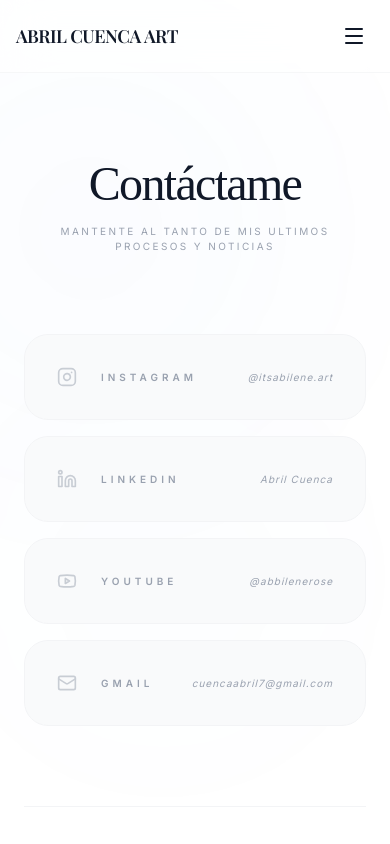
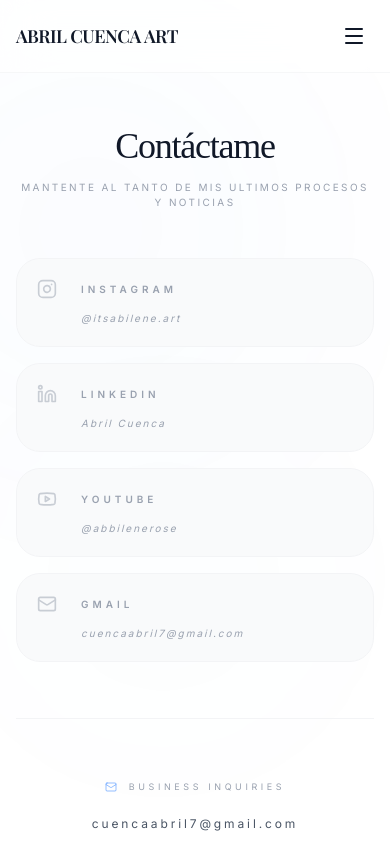
Before and after one commit to Ivan-rgb-ops/Portafolio-Digital-Art, a React (Vite) app: page /#/socials in a window 390 px wide. Shown: the top 844 px of the page. Built offline with nearby package versions, Linux system fonts and the light colour scheme; a web font is replaced by a local one.

Commit message:
Refactor Socials component layout and styles

```diff
--- a/pages/Socials.jsx
+++ b/pages/Socials.jsx
@@ -24,9 +24,9 @@
   ];
 
   return (
-    <div className="px-6 py-20 max-w-2xl mx-auto">
-      <header className="mb-20 text-center">
-        <h1 className="motion-reveal text-5xl md:text-6xl font-editorial mb-4 text-gray-900 leading-none">Contáctame</h1>
+    <div className="px-4 sm:px-6 py-12 sm:py-20 max-w-2xl mx-auto">
+      <header className="mb-12 sm:mb-20 text-center">
+        <h1 className="motion-reveal text-4xl sm:text-5xl md:text-6xl font-editorial mb-4 text-gray-900 leading-none">Contáctame</h1>
         <p className="motion-reveal motion-delay-1 font-meta text-gray-400 text-[10px] uppercase">Mantente al tanto de mis ultimos procesos y noticias</p>
       </header>
 
@@ -37,24 +37,24 @@
             href={link.url}
             target="_blank"
             rel="noopener noreferrer"
-            className="motion-reveal hover-card group flex items-center justify-between p-8 bg-gray-50 hover:bg-white border border-gray-100 hover:border-blue-500/30 transition-all duration-500 rounded-[24px]"
+            className="motion-reveal hover-card group flex flex-col sm:flex-row items-start sm:items-center justify-between gap-3 sm:gap-4 p-5 sm:p-8 bg-gray-50 hover:bg-white border border-gray-100 hover:border-blue-500/30 transition-all duration-500 rounded-[24px]"
             style={{ animationDelay: `${120 + index * 90}ms` }}
           >
             <div className="flex items-center space-x-6 text-gray-400 group-hover:text-gray-900 transition-colors">
               <span className="opacity-50 group-hover:text-blue-600 group-hover:opacity-100">{getIcon(link.id)}</span>
               <span className="text-[10px] uppercase tracking-[0.4em] font-bold">{link.name}</span>
             </div>
-            <span className="text-[10px] text-gray-400 group-hover:text-blue-500 transition-colors italic tracking-widest">{link.handle}</span>
+            <span className="pl-11 sm:pl-0 text-[10px] text-gray-400 group-hover:text-blue-500 transition-colors italic tracking-[0.2em] sm:tracking-widest break-all sm:break-normal">{link.handle}</span>
           </a>
         ))}
       </div>
 
-      <div className="motion-reveal motion-delay-4 mt-20 pt-20 border-t border-gray-100 text-center">
+      <div className="motion-reveal motion-delay-4 mt-14 sm:mt-20 pt-14 sm:pt-20 border-t border-gray-100 text-center">
         <div className="inline-flex items-center space-x-3 text-gray-400 mb-4 uppercase tracking-[0.4em] text-[9px]">
           <Mail size={12} className="text-blue-500/50" />
           <span>Business Inquiries</span>
         </div>
-        <a href={CONTACT_INFO.gmailComposeUrl} target="_blank" rel="noopener noreferrer" className="font-meta text-sm md:text-base text-gray-600 hover:text-black transition-colors inline-block hover-lift">
+        <a href={CONTACT_INFO.gmailComposeUrl} target="_blank" rel="noopener noreferrer" className="font-meta text-xs sm:text-sm md:text-base text-gray-600 hover:text-black transition-colors inline-block hover-lift break-all sm:break-normal">
           {CONTACT_INFO.email}
         </a>
       </div>
```
